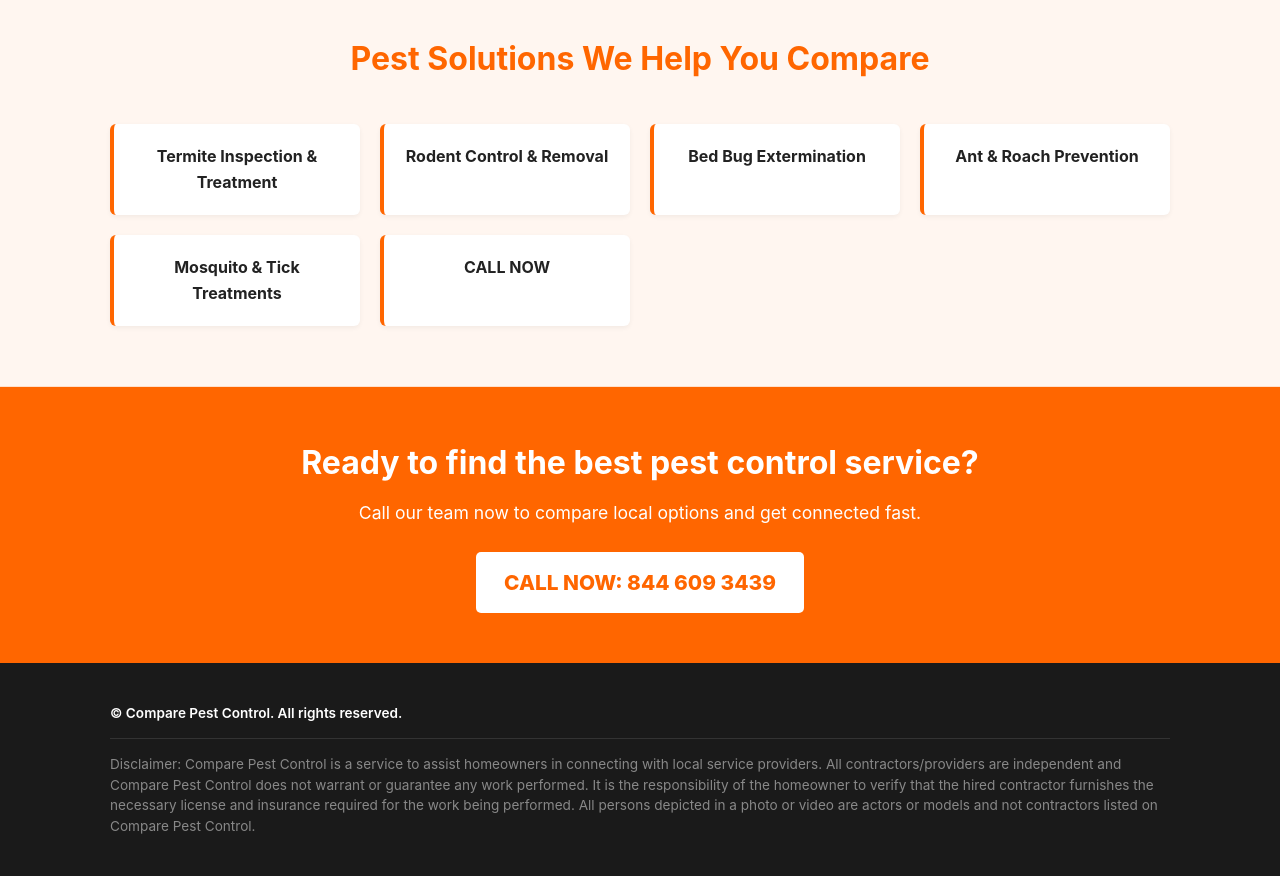
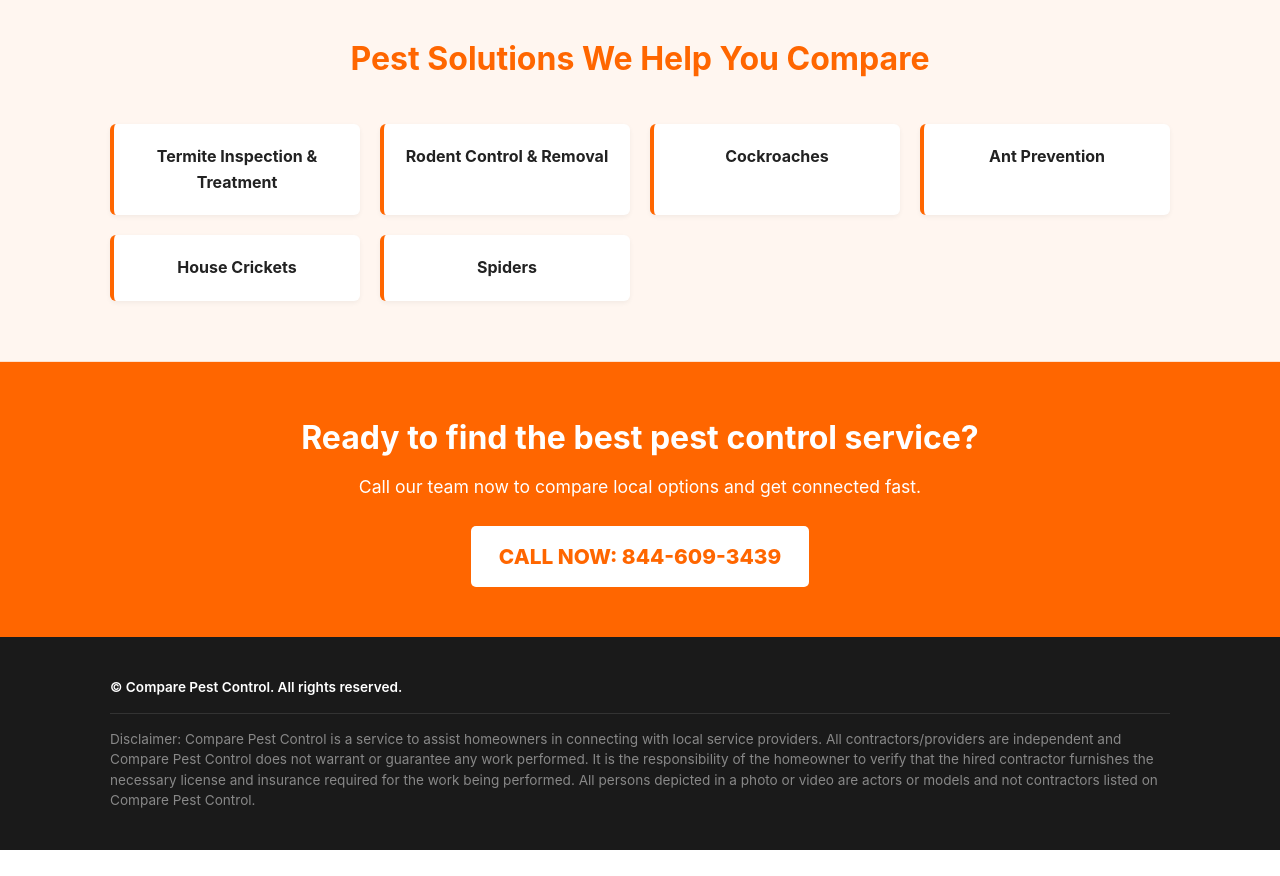
Before and after one commit to comparepestcontrol/now, a plain HTML site: page index.html in a window 1280 px wide. Shown: the part 1060-1936 px from the top of the page. After the commit the page ends 1910 px from the top, so only its background shows below. Drawn offline with Linux system fonts and the light colour scheme.

Commit message:
Update index.html

```diff
--- a/index.html
+++ b/index.html
@@ -14,7 +14,7 @@
             <div class="logo">
                 Compare Pest Control
             </div>
-            <a href="tel:8446093439" class="nav-phone">Call: 844 609 3439</a>
+            <a href="tel:8446093439" class="nav-phone">Call: 844-609-3439</a>
         </div>
     </header>
 
@@ -27,7 +27,7 @@
 
             <div class="cta-box">
                 <span class="cta-label">Speak directly with a specialist:</span>
-                <a href="tel:8446093439" class="btn btn-large">CALL TO COMPARE: 844 609 3439</a>
+                <a href="tel:8446093439" class="btn btn-large">CALL TO COMPARE: 844-609-3439</a>
             </div>
         </div>
     </section>
@@ -63,10 +63,10 @@
             <div class="services-grid">
                 <div class="service-item">Termite Inspection & Treatment</div>
                 <div class="service-item">Rodent Control & Removal</div>
-                <div class="service-item">Bed Bug Extermination</div>
-                <div class="service-item">Ant & Roach Prevention</div>
-                <div class="service-item">Mosquito & Tick Treatments</div>
-                <div class="service-item"> CALL NOW </div>
+                <div class="service-item">Cockroaches </div>
+                <div class="service-item">Ant Prevention</div>
+                <div class="service-item">House Crickets</div>
+                <div class="service-item"> Spiders </div>
             </div>
         </div>
     </section>
@@ -76,7 +76,7 @@
         <div class="container">
             <h2>Ready to find the best pest control service?</h2>
             <p>Call our team now to compare local options and get connected fast.</p>
-            <a href="tel:8446093439" class="btn btn-secondary">CALL NOW: 844 609 3439</a>
+            <a href="tel:8446093439" class="btn btn-secondary">CALL NOW: 844-609-3439</a>
         </div>
     </section>
 
```
